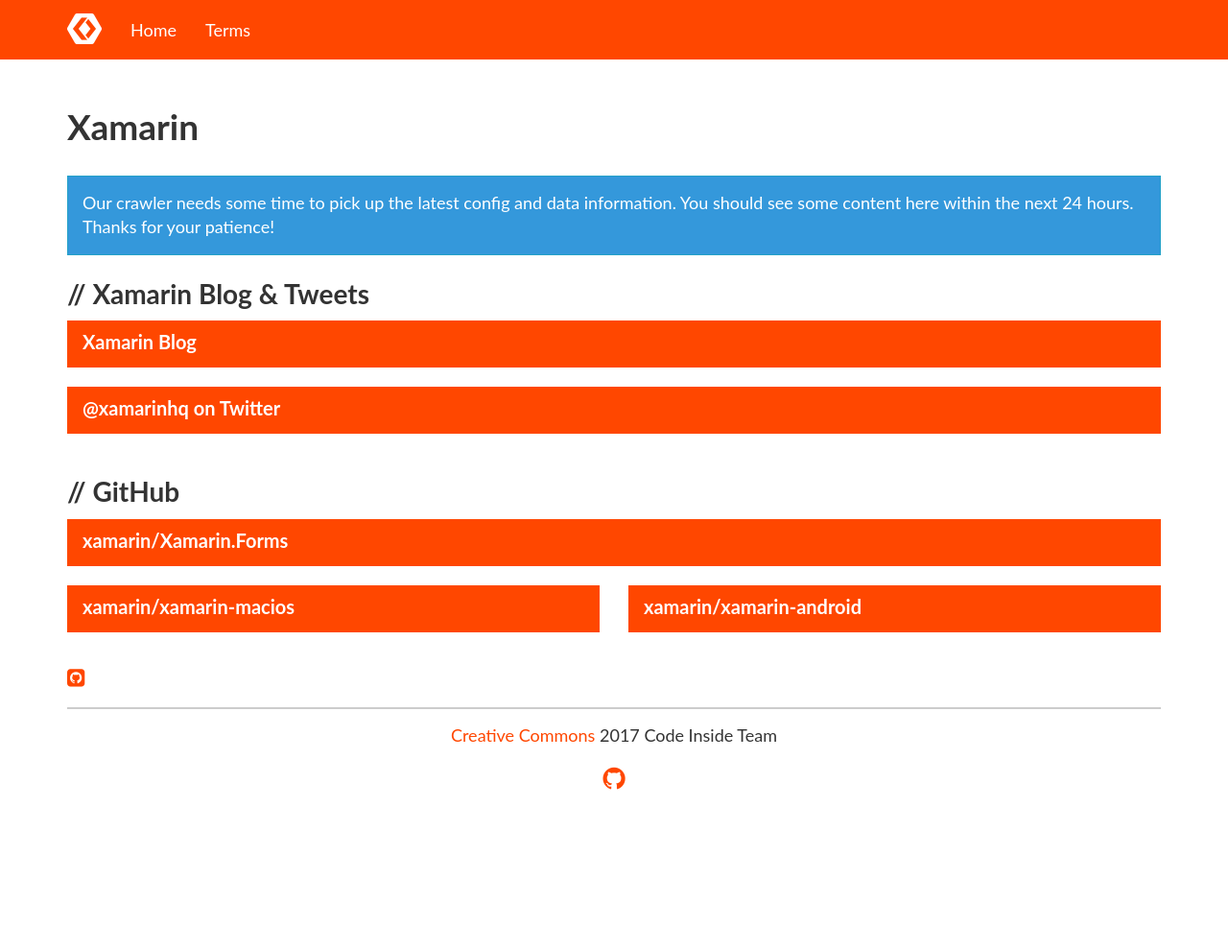
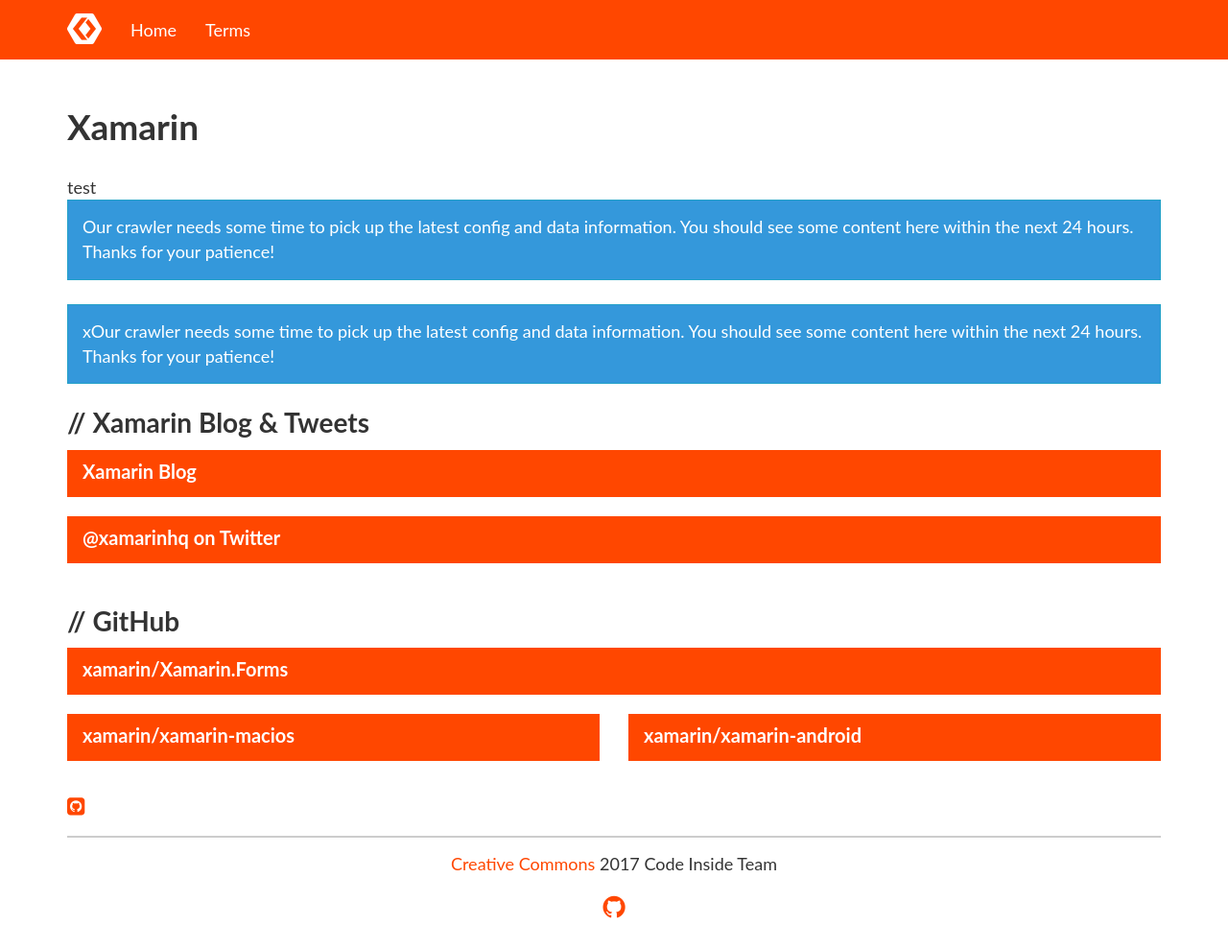
Before and after one commit to Code-Inside/KnowYourStack, a Jekyll site: the page built from _pages/xamarin.html, in a window 1280 px wide. Shown: the whole page at 96% size. Built offline with Jekyll 4.4.1, drawn with Linux system fonts in a browser that asks for light colours; nearby versions of some CDN libraries; before the commit the page ends 900 px from its top, so only the background shows below that.

Commit message:
Update CheckForEmptyData.html

```diff
--- a/_includes/CheckForEmptyData.html
+++ b/_includes/CheckForEmptyData.html
@@ -1,5 +1,9 @@
 {{ if include.data.RunDurationInMilliseconds > 0 }}
-
+ test
 {{ else }}
 <div class="alert alert-info" role="alert">Our crawler needs some time to pick up the latest config and data information. You should see some content here within the next 24 hours. Thanks for your patience!</div>
 {{ endif }}
+
+{{ if include.data == null }}
+<div class="alert alert-info" role="alert">xOur crawler needs some time to pick up the latest config and data information. You should see some content here within the next 24 hours. Thanks for your patience!</div>
+{{ endif }}
```
